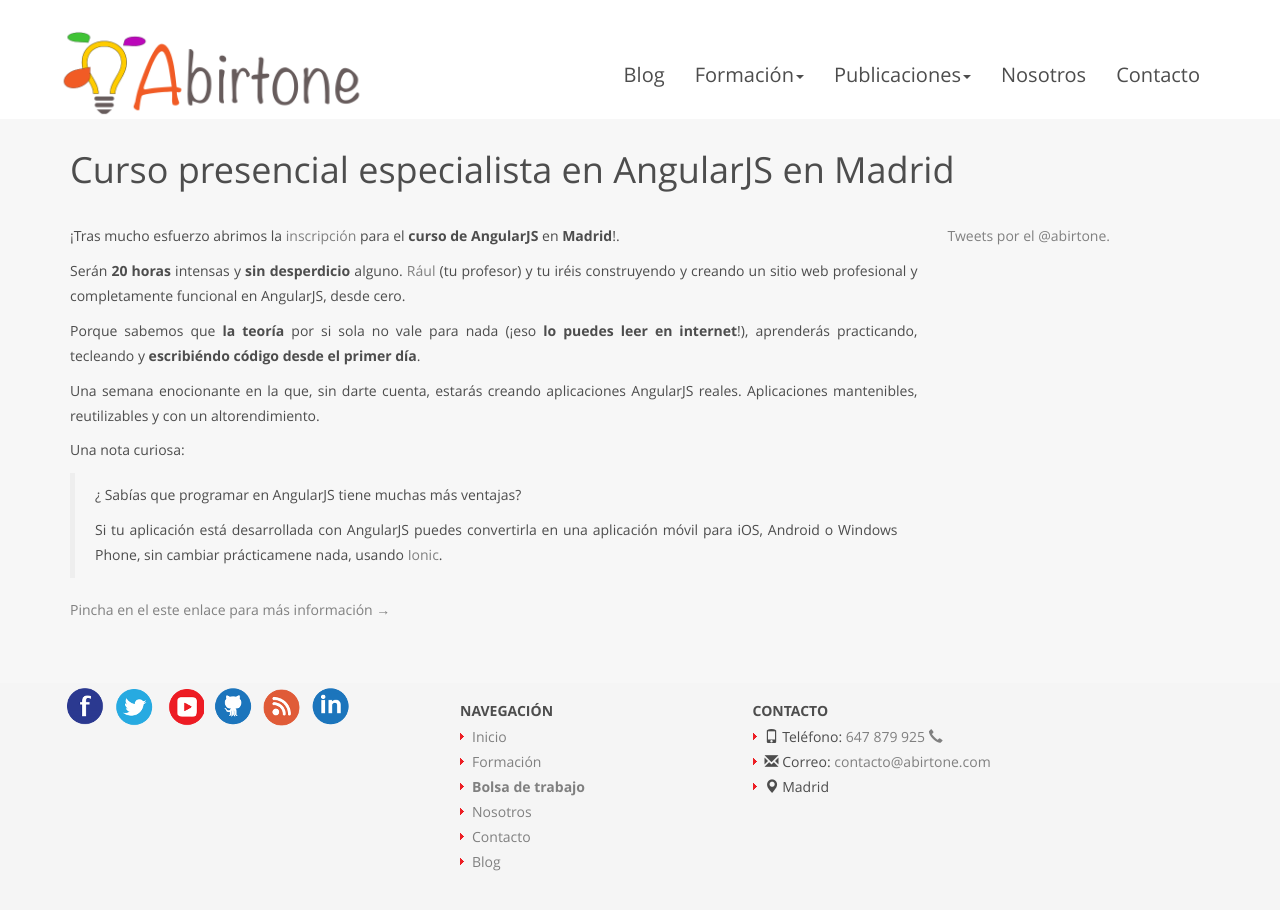
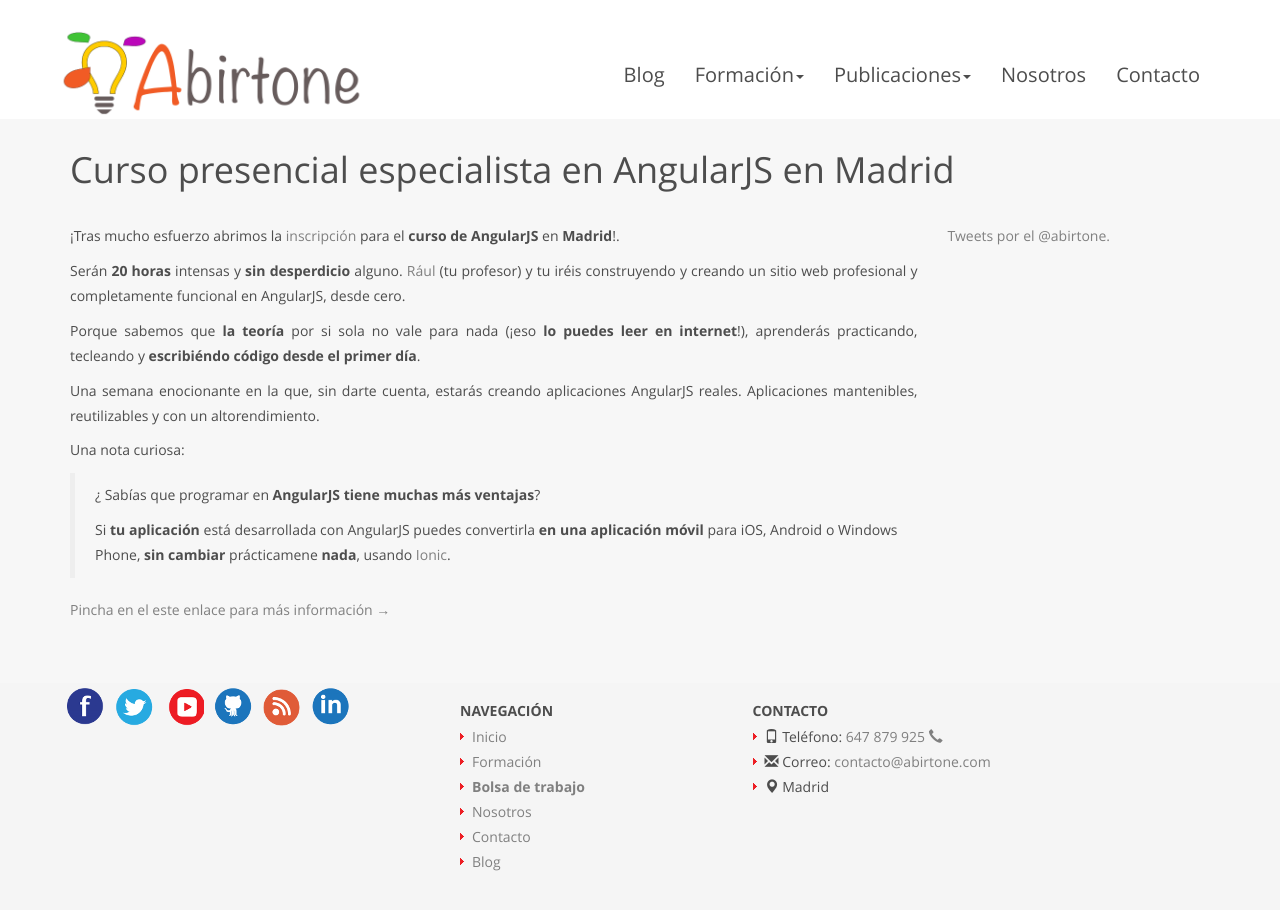
Before and after one commit to abirtone/abirtone.github.io, a Jekyll site: the page built from _posts/2015-06-18-lanzamiento-curso-angularjs.md, in a window 1280 px wide and 942 px high. Shown: the top 910 px of the window. Built offline with Jekyll 4.4.1, drawn with Linux system fonts in a browser that asks for light colours; comment, search, counter and statistics services are not loaded.

Commit message:
Updated some improvements for usability

```diff
--- a/_posts/2015-06-18-lanzamiento-curso-angularjs.md
+++ b/_posts/2015-06-18-lanzamiento-curso-angularjs.md
@@ -18,8 +18,8 @@ Una semana enocionante en la que, sin darte cuenta, estarás creando aplicacione
 
 Una nota curiosa:
 
->    ¿ Sabías que programar en AngularJS tiene muchas más ventajas?
+>    ¿ Sabías que programar en **AngularJS tiene muchas más ventajas**?
 >
->    Si tu aplicación está desarrollada con AngularJS puedes convertirla en una aplicación móvil para iOS, Android o Windows Phone, sin cambiar prácticamene nada, usando [Ionic](http://ionicframework.com).
+>    Si **tu aplicación** está desarrollada con AngularJS puedes convertirla **en una aplicación móvil** para iOS, Android o Windows Phone, **sin cambiar** prácticamene **nada**, usando [Ionic](http://ionicframework.com).
 
 [Pincha en el este enlace para más información &rarr;](http://abirtone.com/formacion/angularjs/)
```
